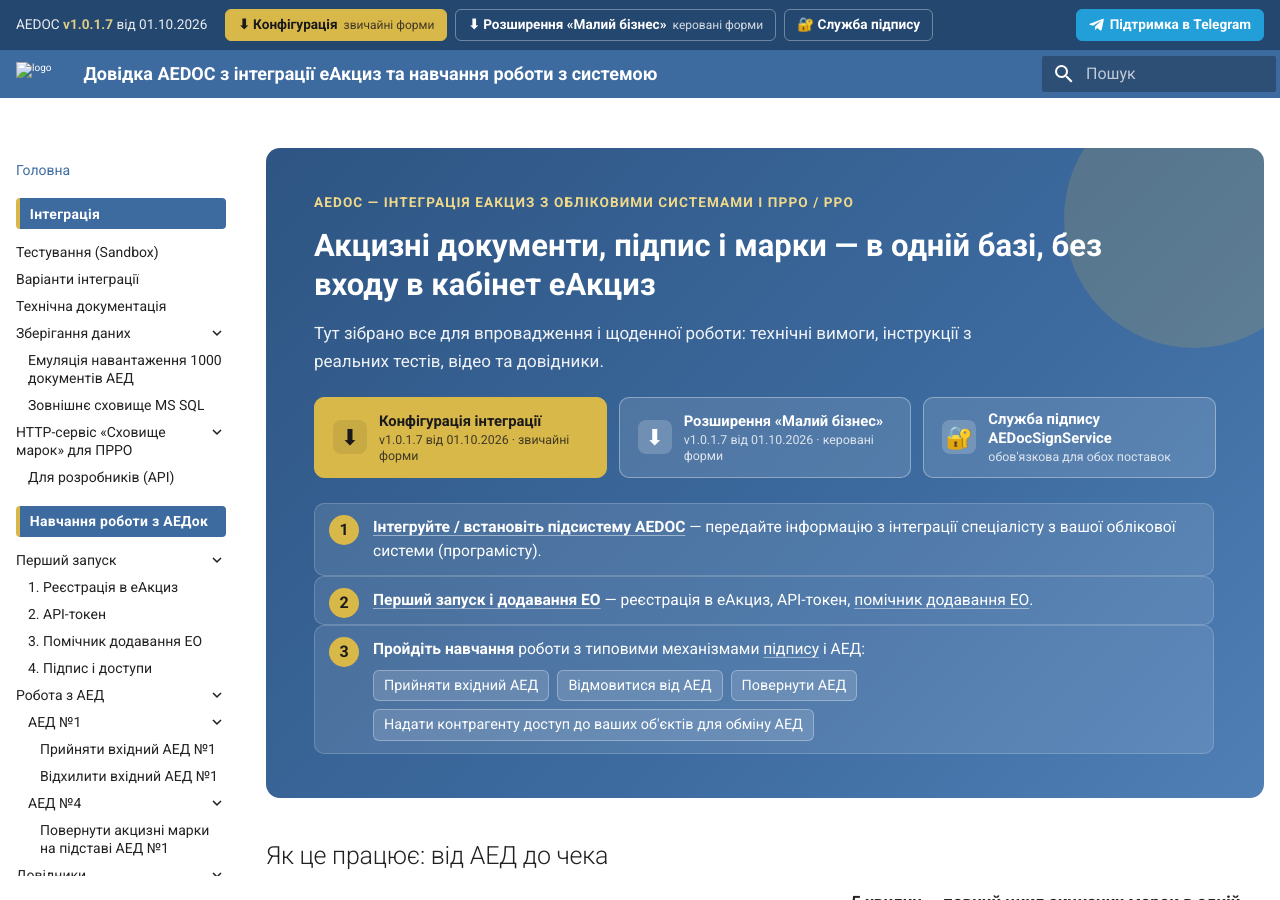
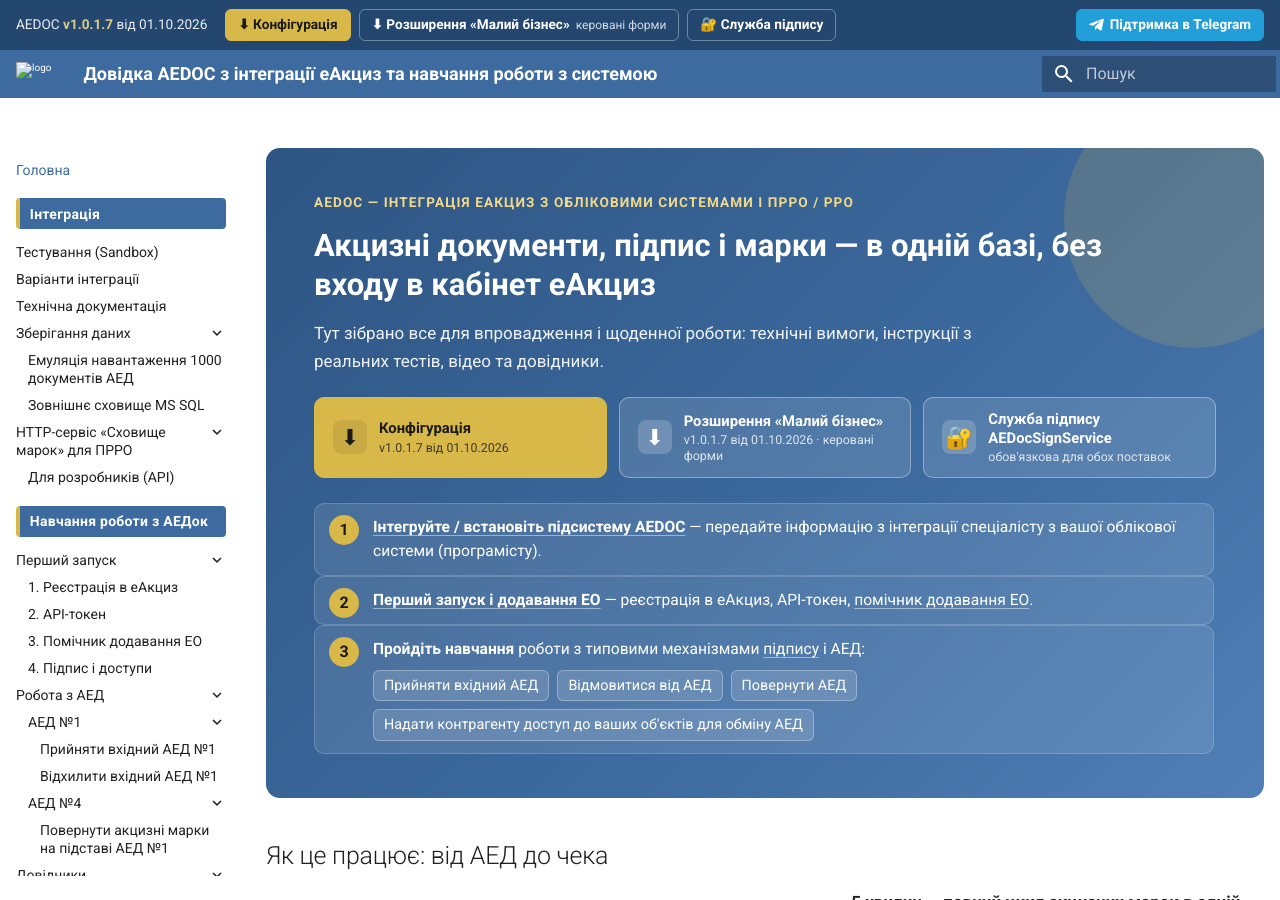
Before and after one commit to sukhenko/aedoc-docs, an MkDocs documentation site: the page built from docs/index.md, in a window 1280 px wide and 900 px high. Built offline with MkDocs 1.6.1 and Material for MkDocs 9.7.7, drawn with Linux system fonts in a browser that asks for light colours.

Commit message:
Кнопки завантаження: «Конфігурація» без «звичайні форми»
Co-Authored-By: Claude Opus 5.5 <noreply@anthropic.com>
Claude-Session: https://claude.ai/code/session_0177sjggDQ9MXuFeJFH1q7HZ

```diff
--- a/docs/index.md
+++ b/docs/index.md
@@ -14,7 +14,7 @@ hide:
 <p class="hero__lead">Тут зібрано все для впровадження і щоденної роботи: технічні вимоги, інструкції з реальних тестів, відео та довідники.</p>
 
 <div class="dl dl--hero">
-<a class="dl__btn dl__btn--gold" href="https://aedoc.com.ua/download/%d0%ba%d0%be%d0%bd%d1%84%d1%96%d0%b3%d1%83%d1%80%d0%b0%d1%86%d1%96%d1%8f-%d0%b4%d0%bb%d1%8f-%d1%96%d0%bd%d1%82%d0%b5%d0%b3%d1%80%d1%86%d1%96%d1%97-%d0%b0%d0%b5%d0%b4%d0%be%d1%81-%d0%b5%d0%b0%d0%ba/?wpdmdl=1100&amp;masterkey=O9dcV8_ycmVqIXQktj0R3wCUZCvq4lylBo8OMxiQx9OZ8MXji0Jw51zc-ZujyD3AiFu3OYeX-0RPAWOekI4xLl3nt6g2-02p7RyS-Dg4yaAQ"><span class="dl__ico">⬇</span><span><b>Конфігурація інтеграції</b><small>v1.0.1.7 від 01.10.2026 · звичайні форми</small></span></a>
+<a class="dl__btn dl__btn--gold" href="https://aedoc.com.ua/download/%d0%ba%d0%be%d0%bd%d1%84%d1%96%d0%b3%d1%83%d1%80%d0%b0%d1%86%d1%96%d1%8f-%d0%b4%d0%bb%d1%8f-%d1%96%d0%bd%d1%82%d0%b5%d0%b3%d1%80%d1%86%d1%96%d1%97-%d0%b0%d0%b5%d0%b4%d0%be%d1%81-%d0%b5%d0%b0%d0%ba/?wpdmdl=1100&amp;masterkey=O9dcV8_ycmVqIXQktj0R3wCUZCvq4lylBo8OMxiQx9OZ8MXji0Jw51zc-ZujyD3AiFu3OYeX-0RPAWOekI4xLl3nt6g2-02p7RyS-Dg4yaAQ"><span class="dl__ico">⬇</span><span><b>Конфігурація</b><small>v1.0.1.7 від 01.10.2026</small></span></a>
 <a class="dl__btn" href="https://aedoc.com.ua/download/%d1%80%d0%be%d0%b7%d1%88%d0%b8%d1%80%d0%b5%d0%bd%d0%bd%d1%8f-%d0%b0%d0%b5%d0%b4%d0%be%d0%ba-%d0%b4%d0%bb%d1%8f-%d1%96%d0%bd%d1%82%d0%b5%d0%b3%d1%80%d0%b0%d1%86%d1%96%d1%97-bas-%d0%bc%d0%b0%d0%bb%d0%b8/?wpdmdl=961&amp;masterkey=OcfrThd5vLXuNNHUTBwEwV78gnSI2OGMMOViLd_7AeNiCmjAjv9N9ojm0AmCJY_pDjQA0hE6DZtF46YpioVLUur6G0LQWgZCSQjkqyYMdOmA"><span class="dl__ico">⬇</span><span><b>Розширення «Малий бізнес»</b><small>v1.0.1.7 від 01.10.2026 · керовані форми</small></span></a>
 <a class="dl__btn" href="https://aedoc.com.ua/download/%d0%bc%d0%be%d0%b4%d1%83%d0%bb%d1%8c-%d0%bf%d1%96%d0%b4%d0%bf%d0%b8%d1%81%d1%83-%d0%b5%d0%b0%d0%ba%d1%86%d0%b8%d0%b7/"><span class="dl__ico">🔐</span><span><b>Служба підпису AEDocSignService</b><small>обов'язкова для обох поставок</small></span></a>
 </div>
--- a/overrides/main.html
+++ b/overrides/main.html
@@ -5,7 +5,7 @@
 <div class="dlbar">
   <span class="dlbar__ver">AEDOC <b>v{{ a.version }}</b> від {{ a.date }}</span>
   <span class="dlbar__links">
-    <a class="dlbar__btn dlbar__btn--gold" href="{{ a.config_url }}">⬇ Конфігурація <small>звичайні форми</small></a>
+    <a class="dlbar__btn dlbar__btn--gold" href="{{ a.config_url }}">⬇ Конфігурація</a>
     <a class="dlbar__btn" href="{{ a.extension_url }}">⬇ Розширення «Малий бізнес» <small>керовані форми</small></a>
     <a class="dlbar__btn" href="{{ a.sign_url }}">🔐 Служба підпису</a>
   </span>
```
Also changed, not shown: docs/integratsiia/sandbox.md (+1 -1 lines).
